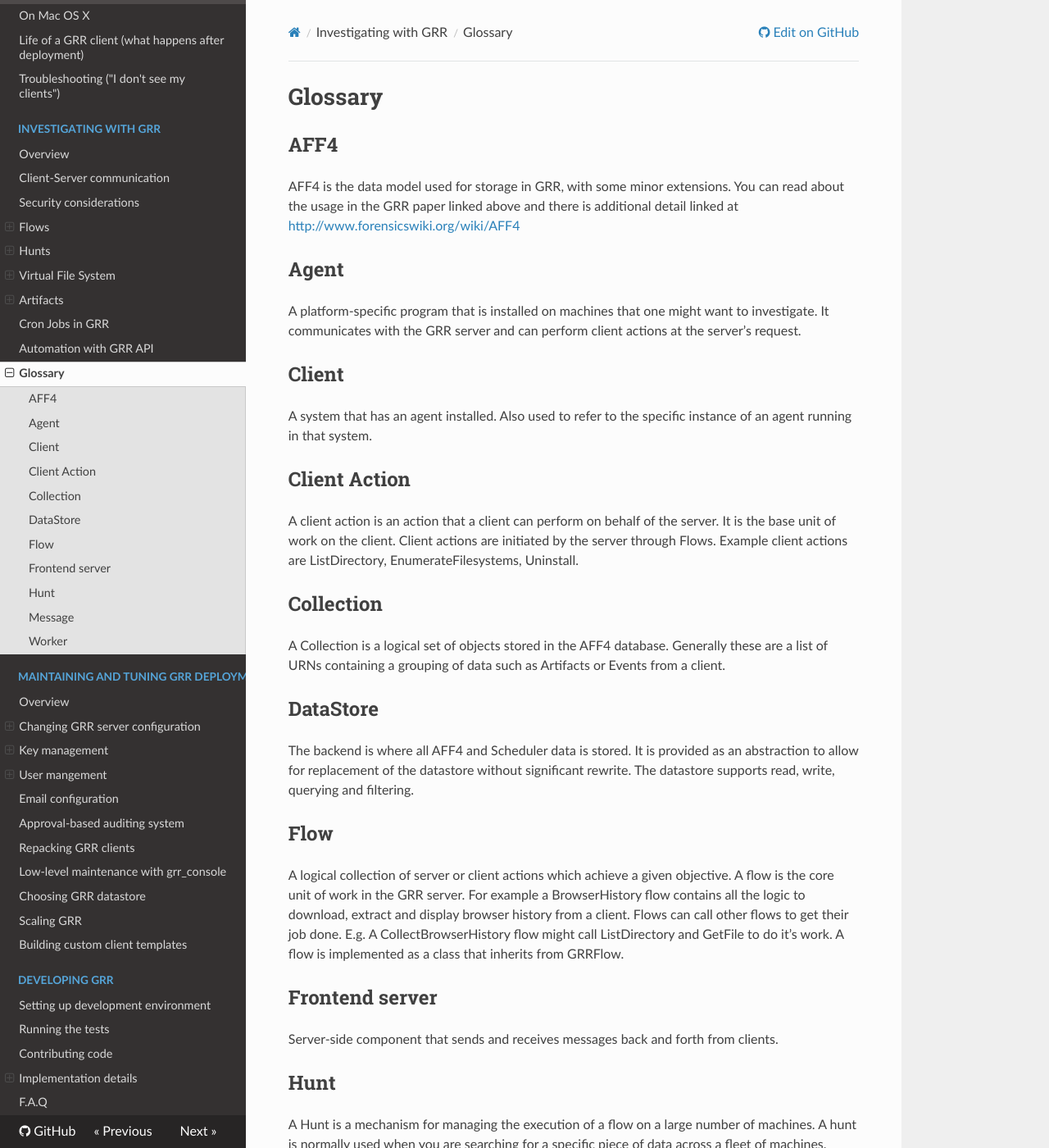
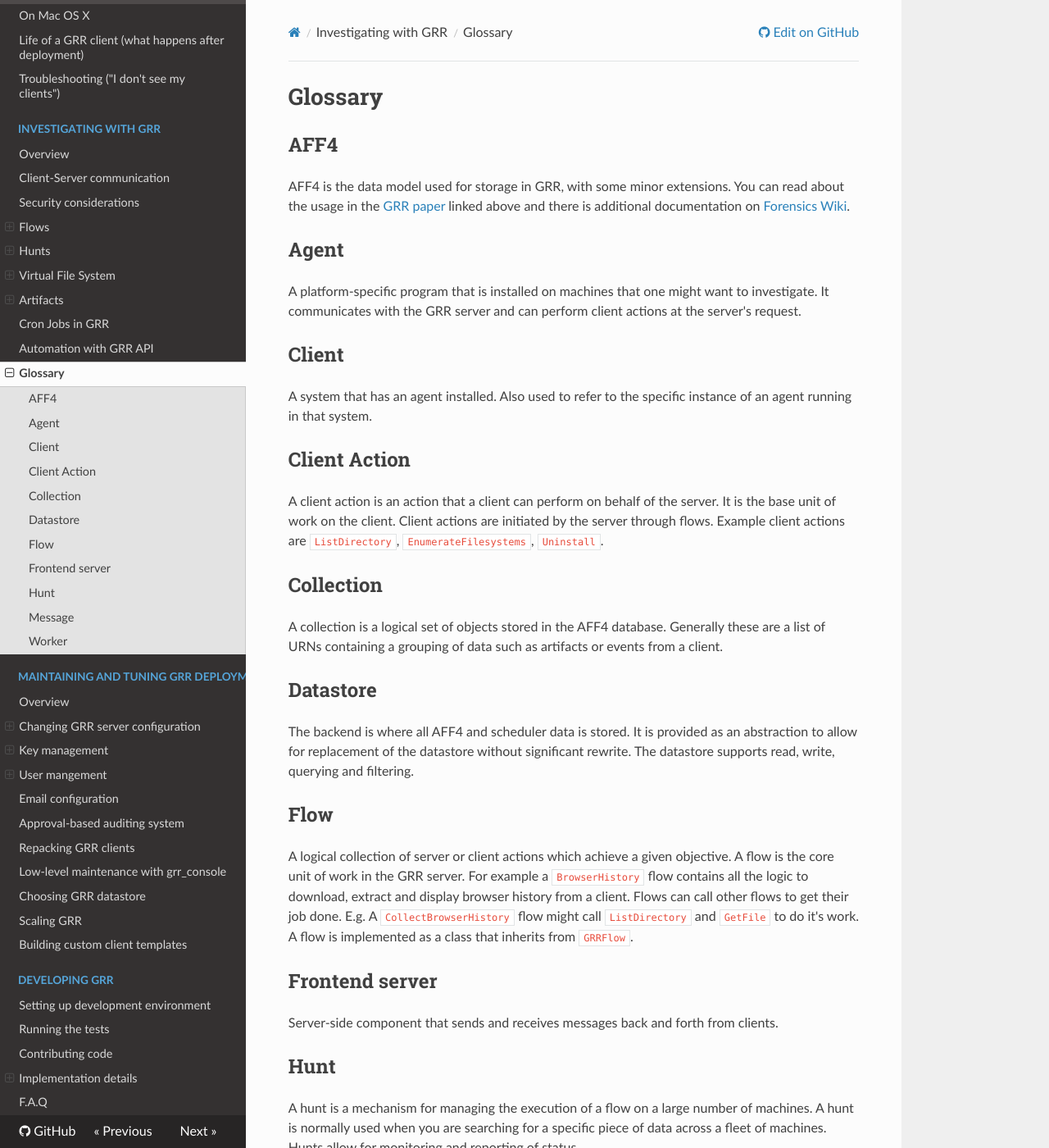
Before and after one commit to google/grr-doc, an MkDocs documentation site: the page built from docs/investigating-with-grr/glossary.md, in a window 1280 px wide and 1400 px high. Shown: the whole window at 82% size. Built offline with MkDocs 1.6.1, drawn with Linux system fonts in a browser that asks for light colours; nearby versions of some CDN libraries; old or Windows-style settings are respelled for this version of MkDocs; some of the changed text lies outside the part shown.

Commit message:
Apply some minor stylistic changes.

```diff
--- a/docs/investigating-with-grr/glossary.md
+++ b/docs/investigating-with-grr/glossary.md
@@ -3,14 +3,14 @@
 ## AFF4
 
 AFF4 is the data model used for storage in GRR, with some minor extensions. You
-can read about the usage in the GRR paper linked above and there is additional
-detail linked at <http://www.forensicswiki.org/wiki/AFF4>
+can read about the usage in the [GRR paper][grr-paper] linked above and there is
+additional documentation on [Forensics Wiki][fw-aff4].
 
 ## Agent
 
 A platform-specific program that is installed on machines that one might want to
 investigate. It communicates with the GRR server and can perform client actions
-at the server’s request.
+at the server's request.
 
 ## Client
 
@@ -21,18 +21,18 @@
 
 A client action is an action that a client can perform on behalf of the server.
 It is the base unit of work on the client. Client actions are initiated by the
-server through Flows. Example client actions are ListDirectory,
-EnumerateFilesystems, Uninstall.
+server through flows. Example client actions are `ListDirectory`,
+`EnumerateFilesystems`, `Uninstall`.
 
 ## Collection
 
-A Collection is a logical set of objects stored in the AFF4 database. Generally
-these are a list of URNs containing a grouping of data such as Artifacts or
-Events from a client.
+A collection is a logical set of objects stored in the AFF4 database. Generally
+these are a list of URNs containing a grouping of data such as artifacts or
+events from a client.
 
-## DataStore
+## Datastore
 
-The backend is where all AFF4 and Scheduler data is stored. It is provided as an
+The backend is where all AFF4 and scheduler data is stored. It is provided as an
 abstraction to allow for replacement of the datastore without significant
 rewrite. The datastore supports read, write, querying and filtering.
 
@@ -40,10 +40,10 @@
 
 A logical collection of server or client actions which achieve a given
 objective. A flow is the core unit of work in the GRR server. For example a
-BrowserHistory flow contains all the logic to download, extract and display
+`BrowserHistory` flow contains all the logic to download, extract and display
 browser history from a client. Flows can call other flows to get their job done.
-E.g. A CollectBrowserHistory flow might call ListDirectory and GetFile to do
-it’s work. A flow is implemented as a class that inherits from GRRFlow.
+E.g. A `CollectBrowserHistory` flow might call `ListDirectory` and `GetFile` to
+do it's work. A flow is implemented as a class that inherits from `GRRFlow`.
 
 ## Frontend server
 
```
Also changed, not shown: other parts of docs/investigating-with-grr/glossary.md (+7 -4 lines).
